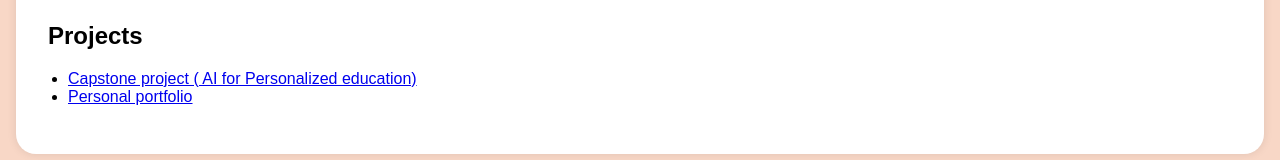
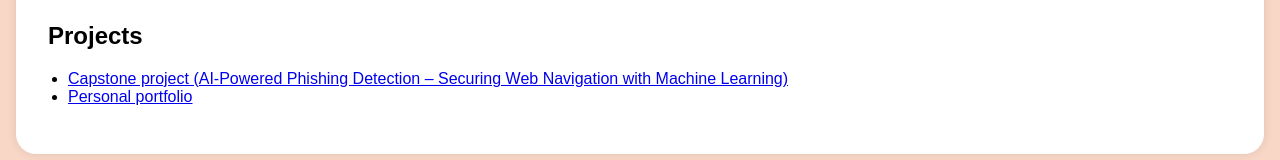
Before and after one commit to rincyrincy/digital-protfolio, a plain HTML site: page index.html in a window 1280 px wide. Shown: the part 1062-1222 px from the top of the page. Drawn offline with Linux system fonts and the light colour scheme.

Commit message:
index.html

```diff
--- a/index.html
+++ b/index.html
@@ -154,7 +154,7 @@ Affiliated to Bharathiar University</p>
         <div class="section-content">
             <h2>Projects</h2>
             <ul>
-                <li><a href="#">Capstone project ( AI for Personalized education)</a></li>
+                <li><a href="#">Capstone project (AI-Powered Phishing Detection – Securing Web Navigation with Machine Learning)</a></li>
                 <li><a href="#">Personal portfolio </a></li>
 
                 <!-- Add more project links here -->
```
